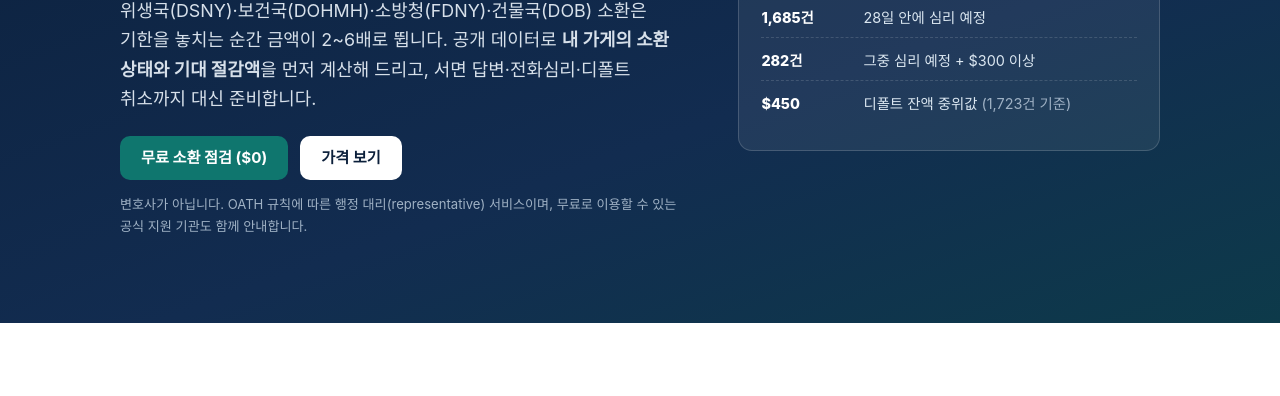
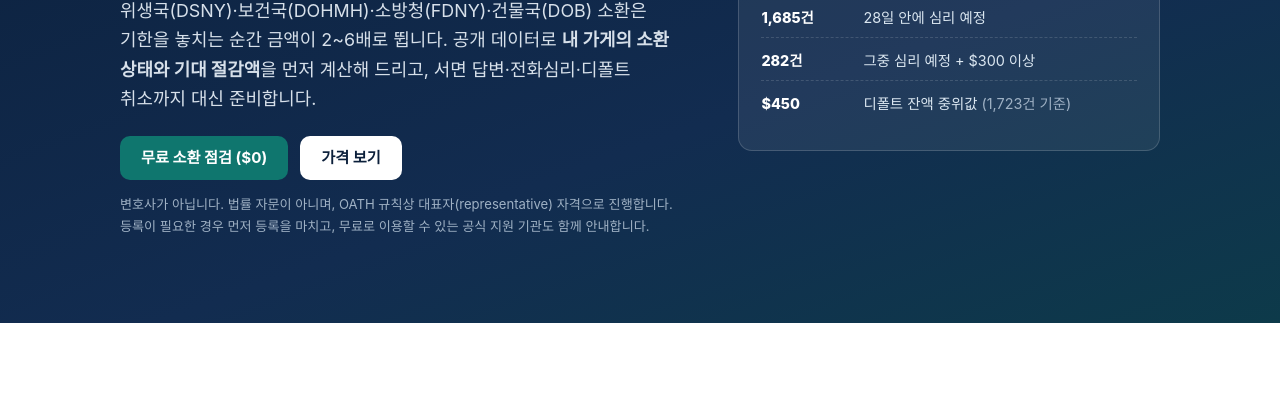
Before and after one commit to nydds/summonsdesk, a plain HTML site: page ko/index.html in a window 1280 px wide. Shown: the part 348-744 px from the top of the page. Drawn offline with Linux system fonts and the light colour scheme.

Commit message:
clarify representative registration wording

```diff
--- a/ko/index.html
+++ b/ko/index.html
@@ -48,7 +48,7 @@
         <a class="btn btn-primary" href="/summonsdesk/ko/intake.html">무료 소환 점검 ($0)</a>
         <a class="btn btn-light" href="#price">가격 보기</a>
       </div>
-      <p class="hero-note">변호사가 아닙니다. OATH 규칙에 따른 행정 대리(representative) 서비스이며, 무료로 이용할 수 있는 공식 지원 기관도 함께 안내합니다.</p>
+      <p class="hero-note">변호사가 아닙니다. 법률 자문이 아니며, OATH 규칙상 대표자(representative) 자격으로 진행합니다. 등록이 필요한 경우 먼저 등록을 마치고, 무료로 이용할 수 있는 공식 지원 기관도 함께 안내합니다.</p>
     </div>
     <aside class="hero-card" aria-label="이 지역 실측 요약">
       <h3>이 동네 지금 (2026-11-21 조회)</h3>
```
Also changed, not shown: index.html (+1 -1 lines).
